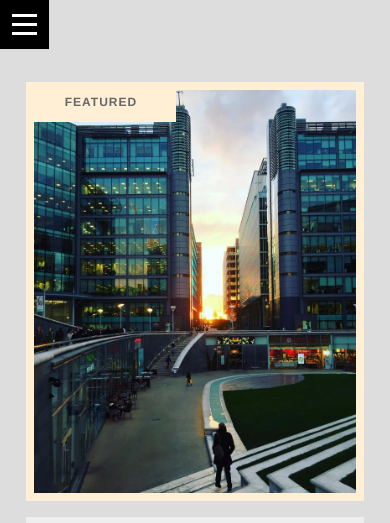
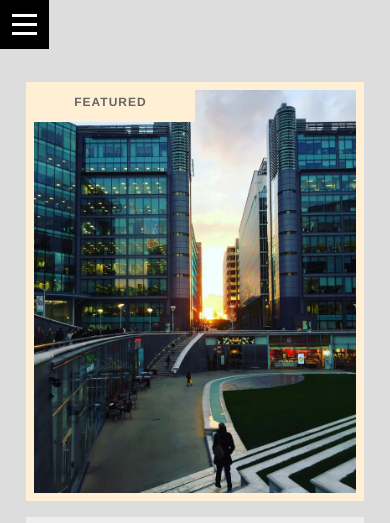
Before and after one commit to willhalling/ui-developer-test, a website built with webpack: page src/coding-responsively.html in a window 390 px wide. Shown: the top 523 px of the page. Built offline with nearby package versions, Linux system fonts and the light colour scheme; files whose address does not match are found by name.

Commit message:
Make featured badge responsive.

```diff
--- a/src/scss/content/_content.xs.scss
+++ b/src/scss/content/_content.xs.scss
@@ -48,7 +48,7 @@
 				    left: 0;
 				    text-align: center;
 				    line-height: 25px;
-				    width: 150px;
+				    width: 50%;
 				    height: 32px;
 				    color: #666;
 				    letter-spacing: 1px;
```
Also changed, not shown: dist/style.css.
